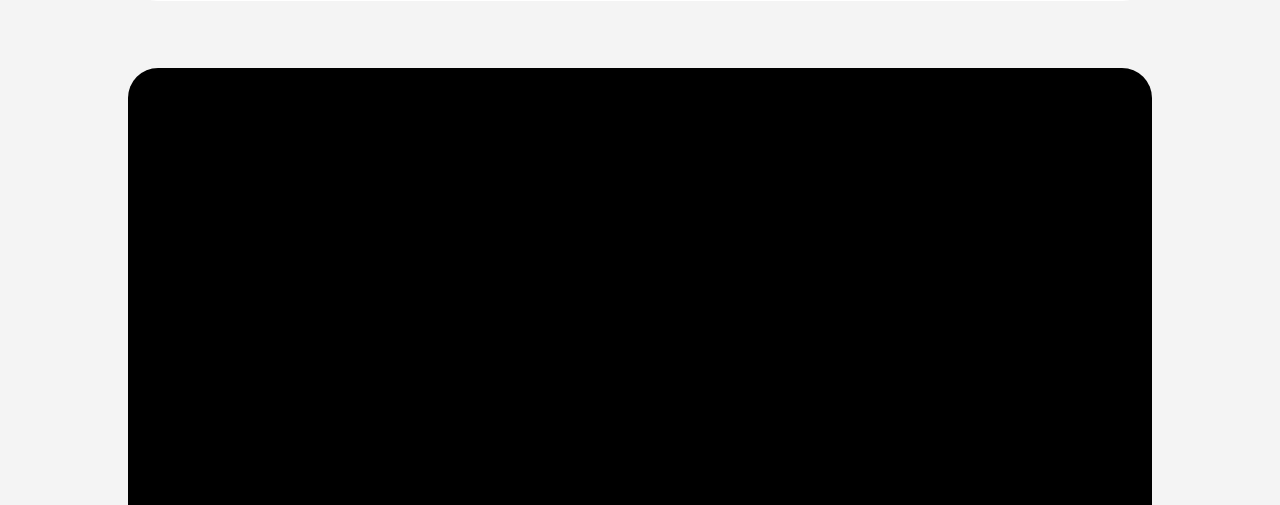
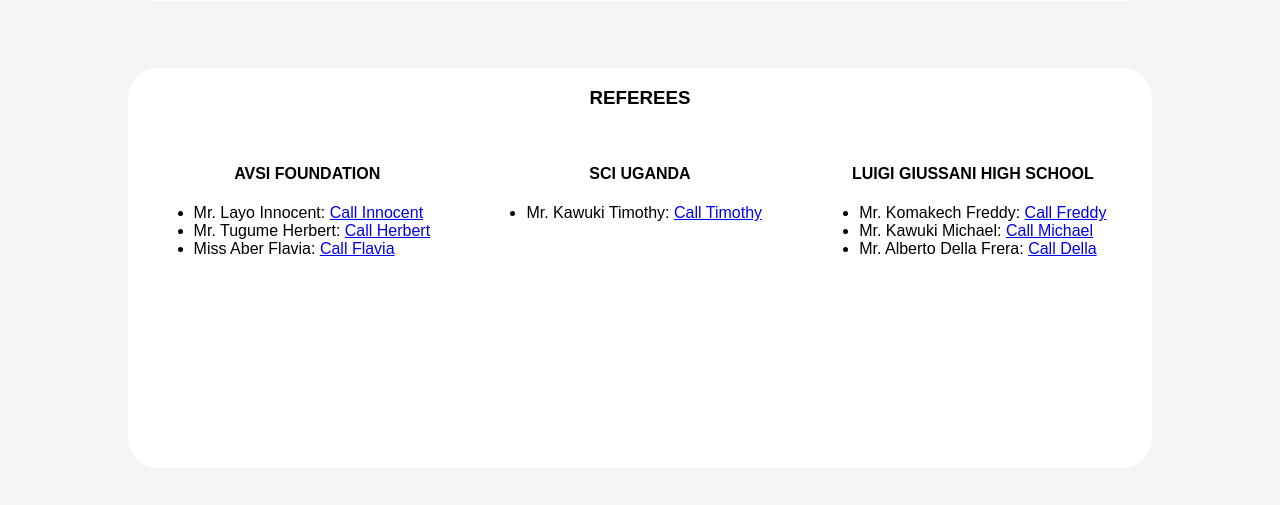
Before and after one commit to OdongJohnJonathan/MY-CV, a plain HTML site: page work_experience.html in a window 1280 px wide. Shown: the part 1662-2167 px from the top of the page. Drawn offline with Linux system fonts and the light colour scheme.

Commit message:
saving changes before pulling

```diff
--- a/css/work.css
+++ b/css/work.css
@@ -47,9 +47,32 @@ body {
 }
 
 #referees{
-    height: 80vh;
+    height: 50vh;
     width: 80%;
+    background: #fff;
     margin: 40px auto;
     border-radius: 30px;
-    background: #000;
+    display: flex;
+    flex-direction: column;
 }
+
+#referees h3{
+    height: 10%;
+    width: 100%;
+    text-align: center;
+}
+
+#referees .mother-ref{
+    height: 85%;
+    display: flex;
+    flex-direction: row;
+    justify-content: space-evenly
+}
+
+#referees .mother-ref .child-ref{
+    width: 30%;
+}
+
+#referees .mother-ref .child-ref h4{
+    text-align: center;
+}
--- a/work_experience.html
+++ b/work_experience.html
@@ -91,7 +91,31 @@
 
     <!-- REFEREES SECTION -->
         <div id="referees">
-
+            <h3>REFEREES</h3>
+            <div class="mother-ref">
+                <div class="child-ref">
+                    <h4>AVSI FOUNDATION</h4>
+                    <ul>
+                        <li>Mr. Layo Innocent: <a href="tel:+256782369578">Call Innocent</a></li>
+                        <li>Mr. Tugume Herbert: <a href="tel:+256778105199">Call Herbert</a></li>
+                        <li>Miss Aber Flavia: <a href="tel:+256772737647">Call Flavia</a></li>
+                    </ul>
+                </div>
+                <div class="child-ref">
+                    <h4>SCI UGANDA</h4>
+                    <ul>
+                        <li>Mr. Kawuki Timothy: <a href="tel:+256776232637">Call Timothy</a></li>
+                    </ul>
+                </div>
+                <div class="child-ref">
+                    <h4>LUIGI GIUSSANI HIGH SCHOOL</h4>
+                    <ul>
+                        <li>Mr. Komakech Freddy: <a href="tel:+256782189718">Call Freddy</a></li>
+                        <li>Mr. Kawuki Michael: <a href="tel:+256776416261">Call Michael</a></li>
+                        <li>Mr. Alberto Della Frera: <a href="tel:+256760634081">Call Della</a></li>
+                    </ul>
+                </div>
+            </div>
         </div>
 
 
```
